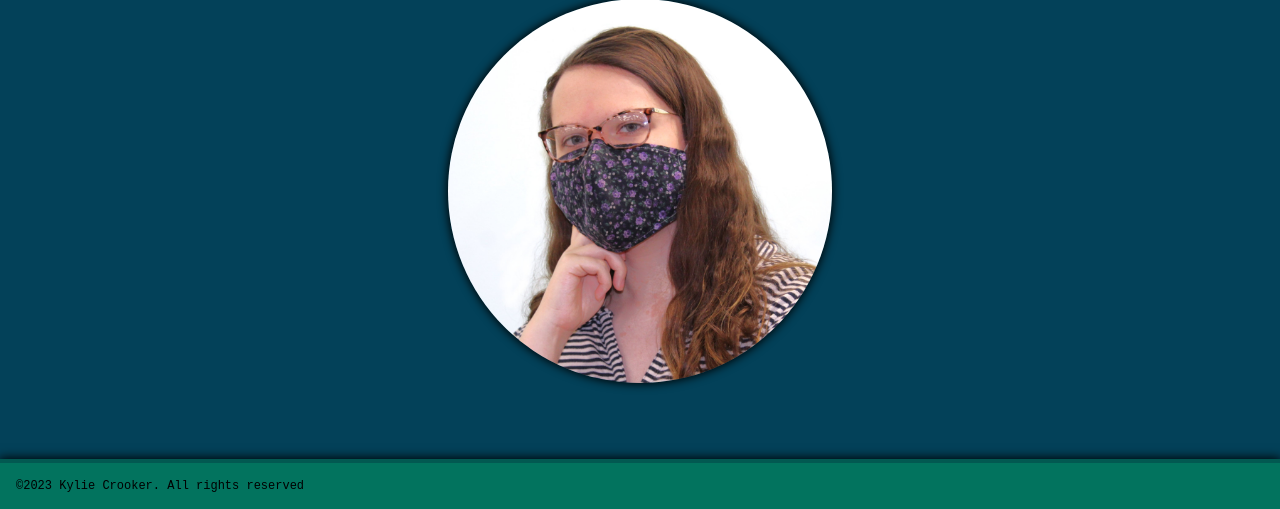
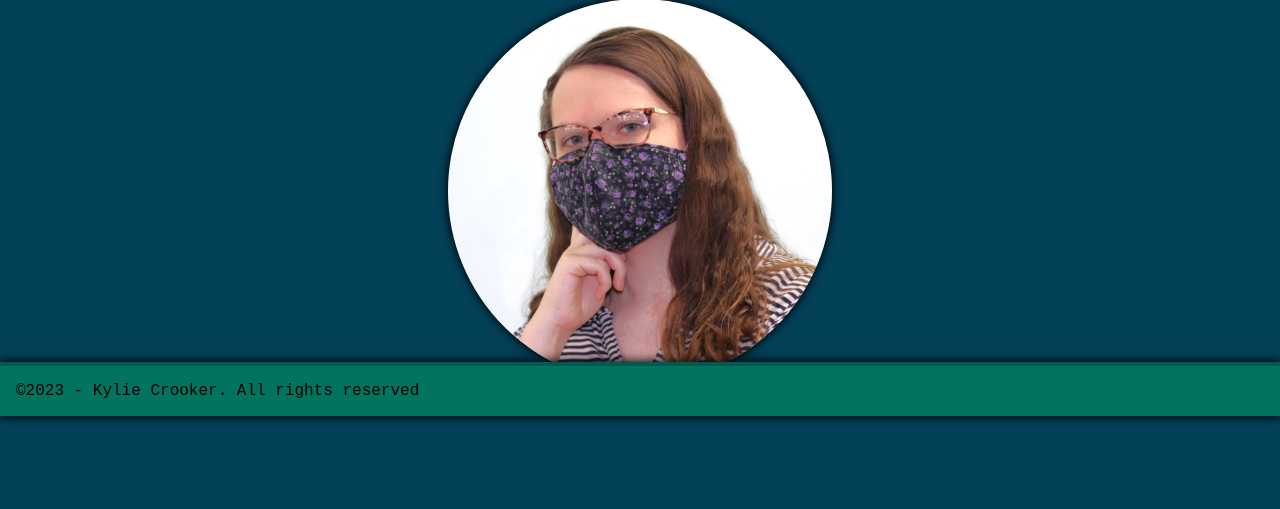
Before and after one commit to kylieCrooker/Portfolio, a PHP site: page /index.php in a window 1280 px wide. Shown: the part 384-893 px from the top of the page. After the commit the page ends 806 px from the top, so only its background shows below. Run offline with PHP 8.4, Linux system fonts and the light colour scheme; style sheets or scripts are compiled from the project's sources; some libraries are stand-ins or nearby versions; some web fonts are replaced.

Commit message:
Changes to the footer
Removed default font size
Changed footer element to a div with the id of footer.

```diff
--- a/css/footer.css
+++ b/css/footer.css
@@ -1,20 +1,24 @@
-footer {
+#footer {
   border-top: solid 4px #025951;
   bottom: 0;
   width: 100%;
   background-color: #02735E;
   font-family: "Courier New", Courier, monospace;
-  font-size: max(0.8vw, 12px);
   box-shadow: 0 0 10px 1px black;
 }
 
-footer p {
-  margin: 0;
-  padding: 16px;
+#footerBox {
+  max-width: 1440px;
+  margin: auto;
+  padding: 1em;
 }
 
-@media only screen and (min-width: 1300px) {
-  footer {
+#footerBox p {
+  margin: 0;
+}
+
+@media only screen and (min-width: 1200px) {
+  #footer {
     position: fixed;
     bottom: 0;
   }
--- a/css/footer.scss
+++ b/css/footer.scss
@@ -4,23 +4,27 @@ $HeaderText: #0D0D0D;
 $progressBarColor: #0CF25D;
 $logoText: #0CF25D;
 
-footer {
+#footer {
     border-top: solid 4px $menuColorDark;
     bottom: 0;
     width: 100%;
     background-color: $menuColorLight;
     font-family: 'Courier New', Courier, monospace;
-    font-size: max(0.8vw, 12px);
     box-shadow: 0 0 10px 1px black;
 }
 
-footer p {
-    margin: 0;
-    padding: 16px;
+#footerBox {
+    max-width: 1440px;
+    margin: auto;
+    padding: 1em;
 }
 
-@media only screen and (min-width: 1300px) {
-    footer {
+#footerBox p {
+    margin: 0;
+}
+
+@media only screen and (min-width: 1200px) {
+    #footer {
         position: fixed;
         bottom: 0;
     }
--- a/footer.html
+++ b/footer.html
@@ -1,3 +1,5 @@
-<footer>
-    <p>&copy;2023 Kylie Crooker. All rights reserved</p>
-</footer>
+<div id="footer">
+    <div id="footerBox">
+        <p>&copy;2023 - Kylie Crooker. All rights reserved</p>
+    </div>
+</div>
```
Also changed, not shown: 1 other file.
